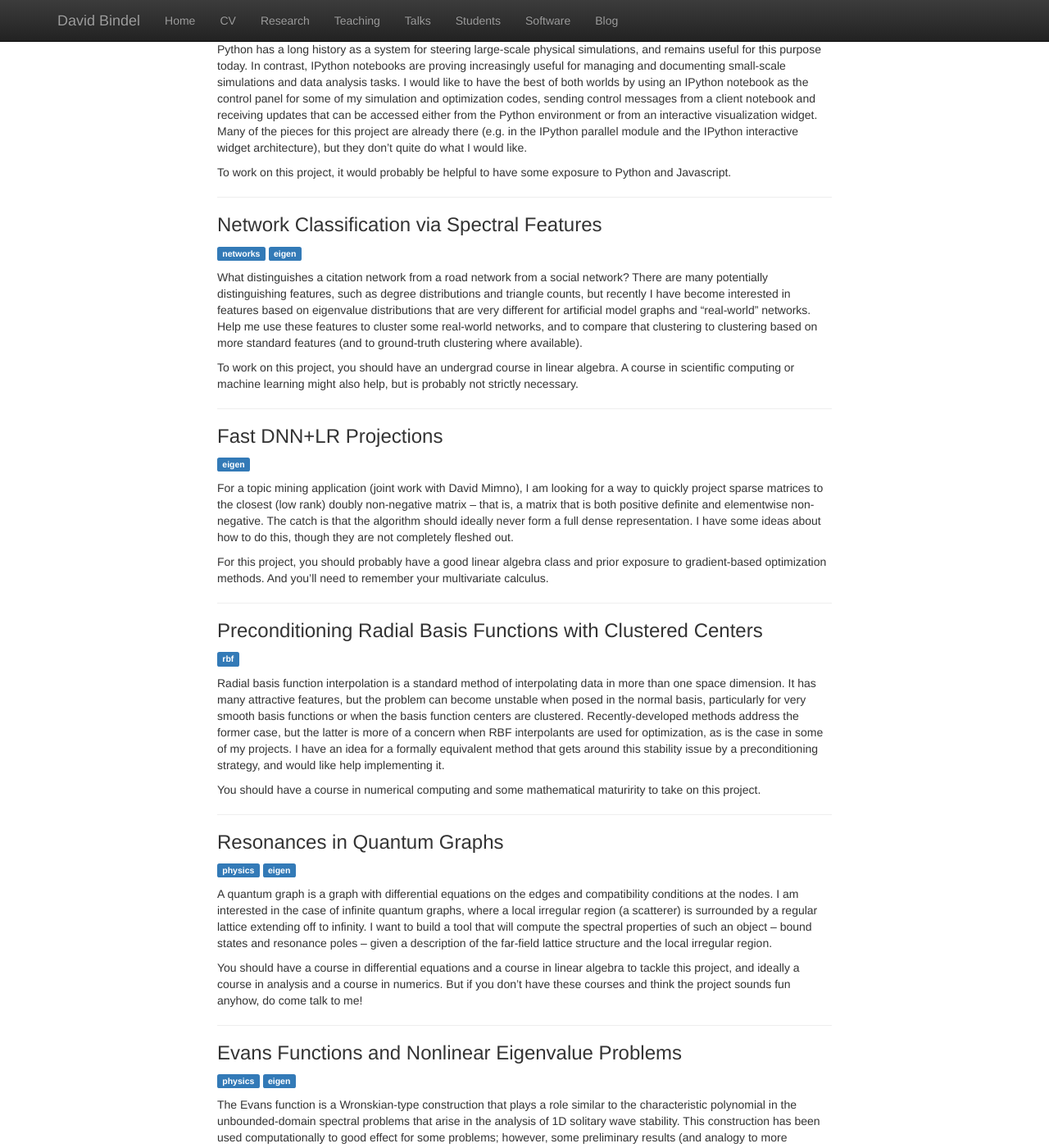
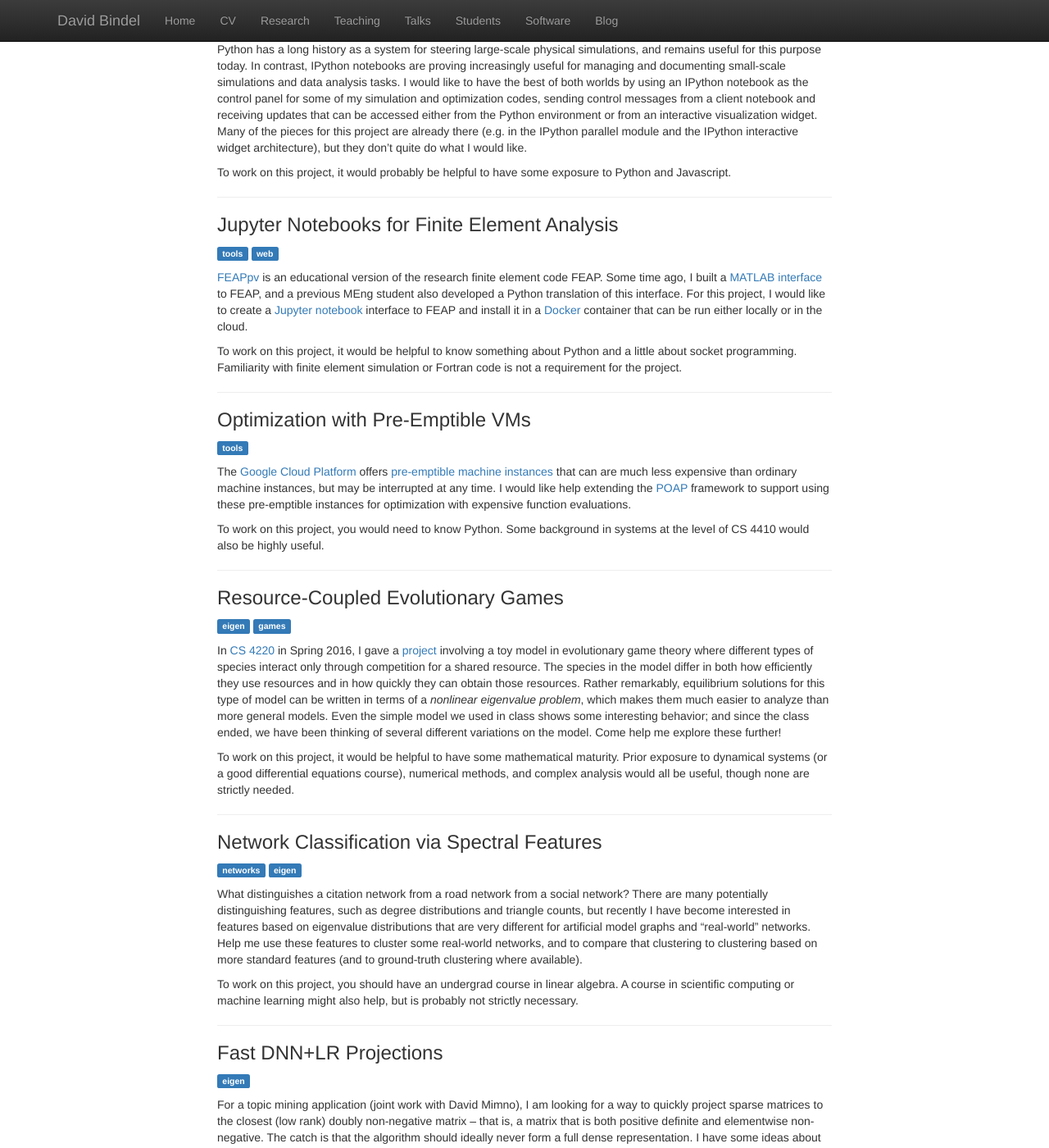
Before and after one commit to dbindel/cornell_web, a Jekyll site: the page built from meng.html, in a window 1280 px wide and 1400 px high, scrolled down 546 px. Shown: the whole window at 82% size. Built offline with Jekyll 4.4.1, drawn with Linux system fonts in a browser that asks for light colours; nearby versions of some CDN libraries.

Commit message:
Updated MEng projects.

```diff
--- a/_data/meng.yml
+++ b/_data/meng.yml
@@ -35,6 +35,73 @@
 
     To work on this project, it would probably be helpful to have
     some exposure to Python and Javascript.
+-
+  title: Jupyter Notebooks for Finite Element Analysis
+  tags: [tools, web]
+  display: true
+  blurb: |
+    [FEAPpv][feappv] is an educational version of the research finite
+    element code FEAP.  Some time ago, I built a
+    [MATLAB interface][matfeap] to FEAP, and a previous MEng student
+    also developed a Python translation of this interface.  For this
+    project, I would like to create a [Jupyter notebook][jupyter]
+    interface to FEAP and install it in a [Docker][docker] container
+    that can be run either locally or in the cloud.
+
+    To work on this project, it would be helpful to know something
+    about Python and a little about socket programming.  Familiarity
+    with finite element simulation or Fortran code is not a requirement
+    for the project.
+
+    [feappv]: http://www.ce.berkeley.edu/projects/feap/feappv/
+    [matfeap]: http://www.cs.cornell.edu/~bindel/sw/matfeap/
+    [jupyter]: http://jupyter.org/
+    [docker]: https://www.docker.com/
+-
+  title: Optimization with Pre-Emptible VMs
+  tags: [tools]
+  display: true
+  blurb: |
+    The [Google Cloud Platform][gcp] offers
+    [pre-emptible machine instances][preemptible] that can are
+    much less expensive than ordinary machine instances, but
+    may be interrupted at any time.  I would like help extending
+    the [POAP][poap] framework to support using these pre-emptible
+    instances for optimization with expensive function evaluations.
+
+    To work on this project, you would need to know Python.  Some
+    background in systems at the level of CS 4410 would also be
+    highly useful.
+
+    [gcp]: https://cloud.google.com/
+    [preemptible]: https://cloud.google.com/compute/docs/instances/preemptible
+    [poap]: https://pypi.python.org/pypi/POAP
+-
+  title: Resource-Coupled Evolutionary Games
+  tags: [eigen, games]
+  display: true
+  blurb: |
+    In [CS 4220][cs4220] in Spring 2016, I gave a [project][proj3]
+    involving a toy model in evolutionary game theory where different
+    types of species interact only through competition for a shared
+    resource.  The species in the model differ in both how efficiently
+    they use resources and in how quickly they can obtain those
+    resources.  Rather remarkably, equilibrium solutions for this type
+    of model can be written in terms of a *nonlinear eigenvalue problem*,
+    which makes them much easier to analyze than more general models.
+    Even the simple model we used in class shows some
+    interesting behavior; and since the class ended, we have been
+    thinking of several different variations on the model.  Come help
+    me explore these further!
+
+    To work on this project, it would be helpful to have some
+    mathematical maturity.  Prior exposure to dynamical systems
+    (or a good differential equations course), numerical methods,
+    and complex analysis would all be useful, though none are strictly
+    needed.
+
+    [cs4220]: http://www.cs.cornell.edu/~bindel/class/cs4220-s16/
+    [proj3]: http://www.cs.cornell.edu/~bindel/class/cs4220-s16/hw/proj3.pdf
 -
   title: Super Seminar Scraper
   tags: [tools, web]
```
